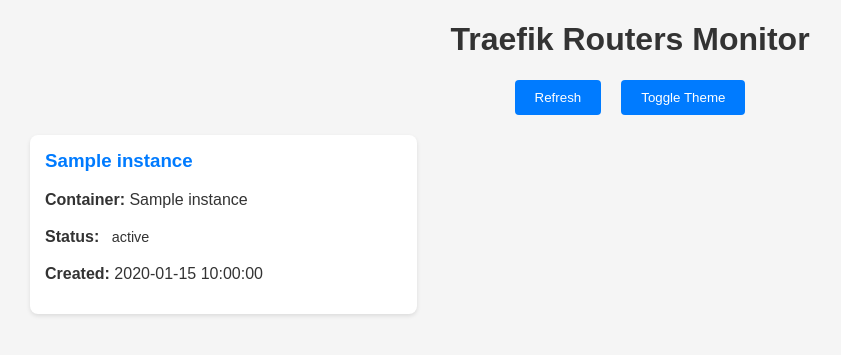
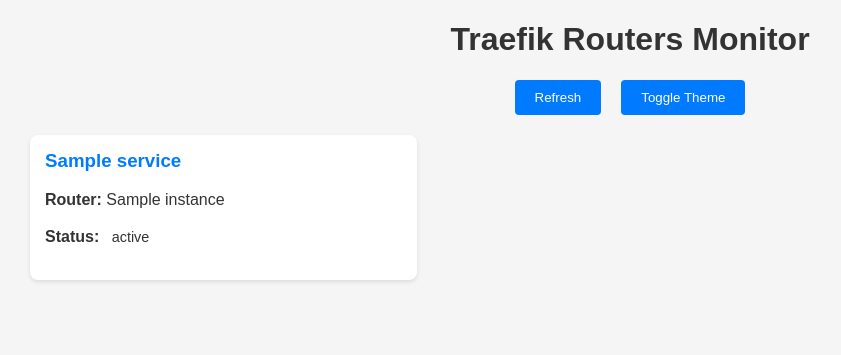
Before and after one commit to noamfuss/dashboard, a Flask app: template templates/index.html in a window 1280 px wide. Shown: the top 355 px of the page, without its empty margins (10-851 px from the left). Run offline with Flask 3, Linux system fonts and the light colour scheme; the template is opened without the code that fills it: most values are stand-ins (such as "Sample title", 1, 10 or a date in 2020).

Commit message:
Use Traefik's API to read routers

```diff
--- a/docker-compose.yaml
+++ b/docker-compose.yaml
@@ -5,15 +5,15 @@ services:
     restart: unless-stopped
     environment:
       - PORT=80
+      # - HOST="<host to serve>"
+      - TRAEFIK_API=${TRAEFIK_API}
     networks:
       - frontend
-    volumes:
-      - /var/run/docker.sock:/var/run/docker.sock
     ports:
       - 5000:80
     labels:
       - traefik.enable=true
-      - traefik.http.routers.${APP}.entrypoints=websecure # web
+      - traefik.http.routers.${APP}.entrypoints=websecure
       - traefik.http.routers.${APP}.rule=Host(`${APP}.${DOMAIN}`)
       - traefik.http.routers.${APP}.tls.certresolver=staging
       - traefik.http.services.${APP}.loadbalancer.server.scheme=http
--- a/main.py
+++ b/main.py
@@ -1,70 +1,108 @@
 from flask import Flask, render_template
-import docker
+from waitress import serve
+import requests
 from datetime import datetime
 import threading
 import time
-import re
-from waitress import serve
-from os import getenv
+import logging
+import os
+from urllib.parse import urljoin
+
+# Set up logging
+logging.basicConfig(level=logging.INFO)
+logger = logging.getLogger(__name__)
 
 app = Flask(__name__)
 
-# Global variable to store discovered instances
-discovered_instances = []
+# Global variable to store discovered routers
+discovered_routers = []
 
 def get_traefik_routers():
     """
-    Scan Docker containers for any Traefik router rules
+    Get routers from Traefik API
     """
-    client = docker.from_env()
-    instances = []
+    traefik_api = os.environ.get('TRAEFIK_API')
+    if not traefik_api:
+        logger.error("TRAEFIK_API environment variable not set")
+        return []
 
     try:
-        containers = client.containers.list()
-        for container in containers:
-            labels = container.labels
+        # Get both HTTP and TCP routers
+        http_url = urljoin(traefik_api, '/api/http/routers')
+        tcp_url = urljoin(traefik_api, '/api/tcp/routers')
 
-            # Find all Traefik router rules using regex pattern
-            router_pattern = re.compile(r'traefik\.http\.routers\.(.+)\.rule')
+        routers = []
 
-            for label, value in labels.items():
-                match = router_pattern.match(label)
-                if match:
-                    router_name = match.group(1)
-                    instance = {
-                        'container_id': container.short_id,
-                        'name': container.name,
-                        'router_name': router_name,
-                        'rule': value,
-                        'status': container.status,
-                        'created': container.attrs['Created'],
-                    }
-                    instances.append(instance)
+        # Fetch HTTP routers
+        try:
+            http_response = requests.get(http_url, timeout=5)
+            if http_response.status_code == 200:
+                for router in http_response.json():
+                    # Ignore internal routers
+                    if router.get('name', '').endswith('internal'):
+                        # print(f"{router = }")
+                        continue
 
-    except docker.errors.APIError as e:
-        print(f"Error connecting to Docker: {e}")
+                    routers.append({
+                        'name': router.get('name', 'unknown'),
+                        'rule': router.get('rule', ''),
+                        'service': router.get('service', ''),
+                        'status': 'enabled' if router.get('status', 'disabled') == 'enabled' else 'disabled',
+                        'entryPoints': router.get('entryPoints', []),
+                        'tls': 'Yes' if router.get('tls', False) else 'No'
+                    })
+            # logger.info(f"Found {len(routers)} HTTP routers")
+        except requests.exceptions.RequestException as e:
+            logger.error(f"Error fetching HTTP routers: {e}")
+
+        return routers
+
     except Exception as e:
-        print(f"Unexpected error: {e}")
-
-    return instances
+        logger.error(f"Unexpected error: {e}")
+        return []
 
 def background_scanner():
     """
     Background task to periodically scan for Traefik routers
     """
-    global discovered_instances
+    global discovered_routers
     while True:
-        discovered_instances = get_traefik_routers()
+        discovered_routers = get_traefik_routers()
         time.sleep(30)  # Scan every 30 seconds
+
 
 @app.route('/')
 def home():
-    return render_template('index.html', instances=discovered_instances)
+    return render_template('index.html', instances=discovered_routers)
+
+
+@app.route('/health')
+def health():
+    """
+    Health check endpoint that also verifies Traefik API connectivity
+    """
+    traefik_api = os.environ.get('TRAEFIK_API')
+    if not traefik_api:
+        return {"status": "unhealthy", "error": "TRAEFIK_API not configured"}, 503
+
+    try:
+        response = requests.get(urljoin(traefik_api, '/api/http/routers'), timeout=5)
+        if response.status_code == 200:
+            return {"status": "healthy", "traefik_connected": True}, 200
+        return {"status": "unhealthy", "traefik_connected": False, "status_code": response.status_code}, 503
+    except requests.exceptions.RequestException as e:
+        return {"status": "unhealthy", "traefik_connected": False, "error": str(e)}, 503
 
 if __name__ == '__main__':
+    # Test Traefik API connection on startup
+    if not os.environ.get('TRAEFIK_API'):
+        logger.error("TRAEFIK_API environment variable must be set")
+        logger.error("Example: http://traefik:8080")
+
     # Start background scanner thread
     scanner_thread = threading.Thread(target=background_scanner, daemon=True)
     scanner_thread.start()
 
     # Run Flask app
-    serve(app, host=getenv("HOST", '0.0.0.0'), port=getenv("PORT", 5000))
+    port = int(os.environ.get('PORT', 5000))
+    serve(app, host=os.getenv("HOST", '0.0.0.0'), port=port)
--- a/requirements.txt
+++ b/requirements.txt
@@ -1,3 +1,3 @@
 flask
-docker
 waitress
+requests
--- a/templates/index.html
+++ b/templates/index.html
@@ -84,12 +84,12 @@
             font-size: 0.9em;
         }
 
-        .status.running {
+        .status.enabled {
             background: #1b4b2c;
             color: #4ade80;
         }
 
-        .status.stopped {
+        .status.disabled {
             background: #4b1b1b;
             color: #de4a4a;
         }
@@ -164,14 +164,14 @@
         {% if instances %}
             {% for instance in instances %}
             <div class="instance-card" data-rule="{{ instance.rule }}">
-                <h3 class="router-name">{{ instance.router_name }}</h3>
-                <p><strong>Container:</strong> {{ instance.name }}</p>
-                <!-- <p><strong>ID:</strong> {{ instance.container_id }}</p> -->
-                <!-- <p><strong>Rule:</strong> {{ instance.rule }}</p> -->
+                <h3 class="router-name">{{ instance.service }}</h3>
+                <p><strong>Router:</strong> {{ instance.name }}</p>
+                <!-- <p><strong>TLS:</strong> {{ instance.tls }}</p> -->
+                <!-- <p><strong>Entry points:</strong> {{ instance.entryPoints }}</p> -->
                 <p><strong>Status:</strong>
                     <span class="status {{ instance.status }}">{{ instance.status }}</span>
                 </p>
-                <p><strong>Created:</strong> {{ instance.created }}</p>
+                <!-- <p><strong>Rule:</strong> {{ instance.rule }}</p> -->
             </div>
             {% endfor %}
         {% else %}
```
